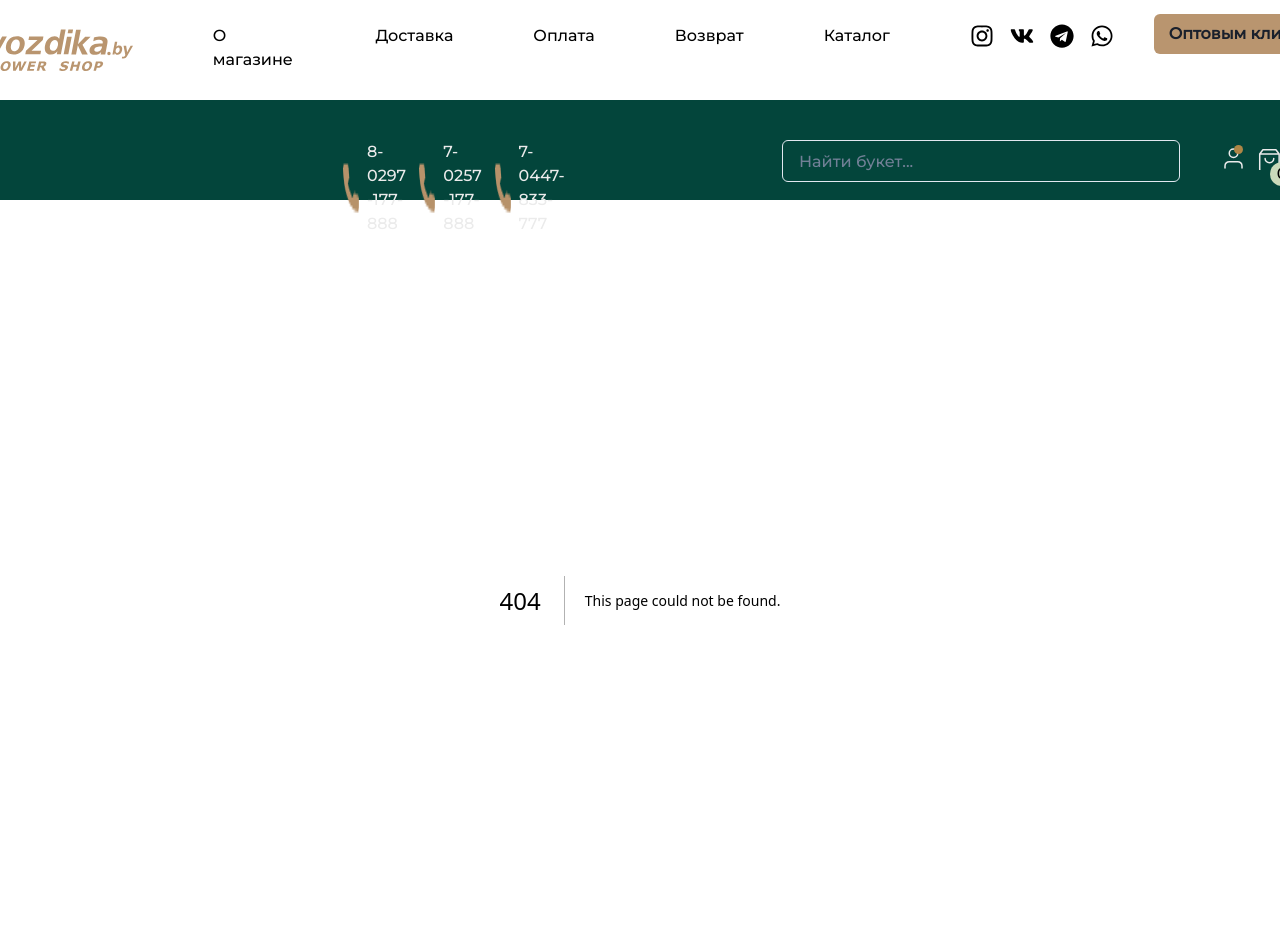
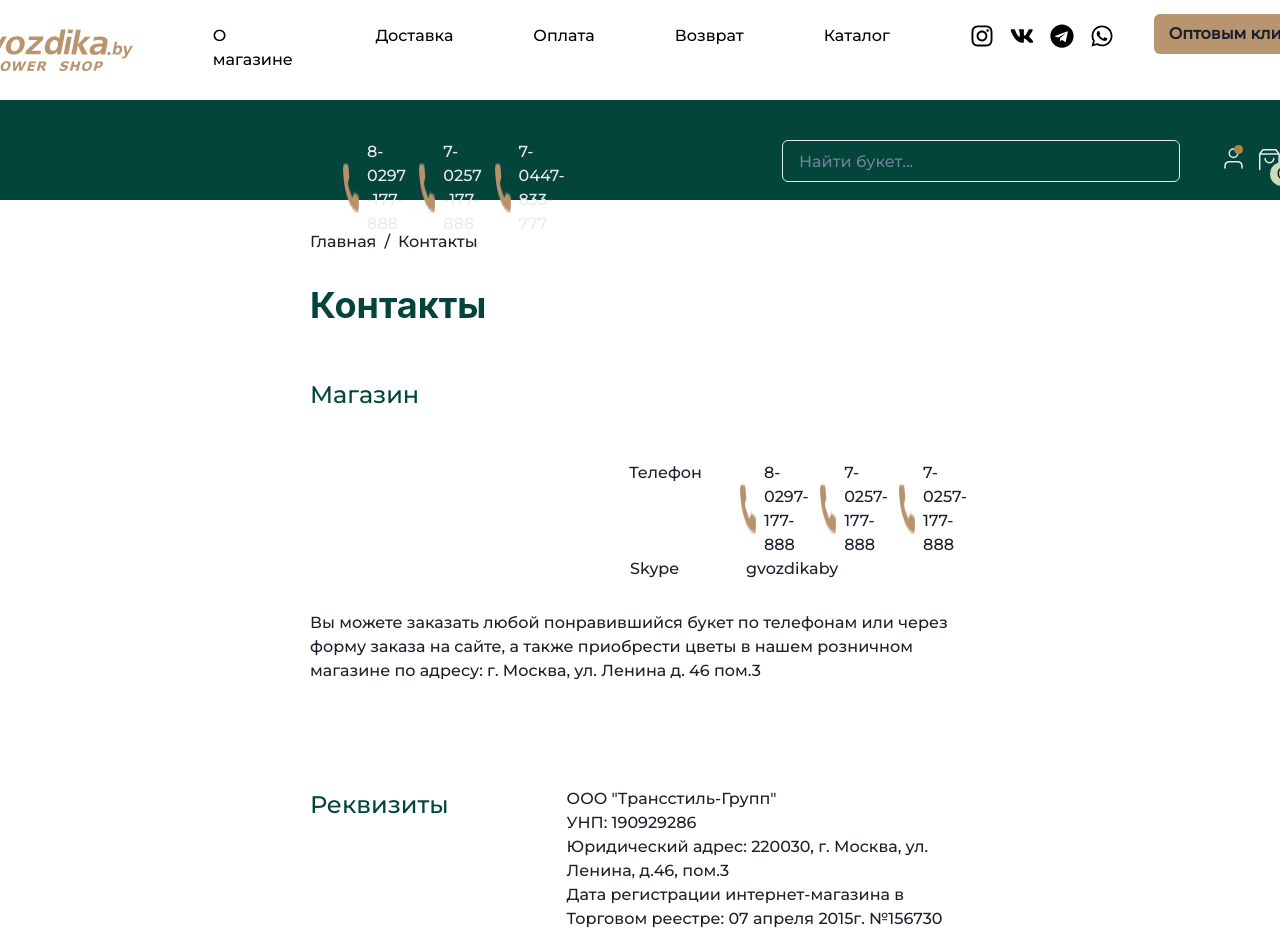
Before and after one commit to AnnVinogradova/Flower-main, a Next.js app: page /contacts in a window 1280 px wide. Before the commit this address had no page. Shown: the top 934 px of the page. Built offline with nearby package versions, Linux system fonts and the light colour scheme.

Commit message:
контакты

```diff
--- /dev/null
+++ b/components/ContactInfo/ContactInfo.js
@@ -0,0 +1,69 @@
+import { Breadcrumb, BreadcrumbItem, BreadcrumbLink, Box, Text, List, ListItem, Image, Link, FormControl, FormLabel, Input, Textarea, Checkbox, Button, Heading } from '@chakra-ui/react'
+
+export default function ContactInfo() {
+	return <>
+		<Box mt={30} ml={310} mr={310}>
+			<Breadcrumb>
+				<BreadcrumbItem>
+					<Link href="/main">
+						<BreadcrumbLink>Главная</BreadcrumbLink>
+					</Link>
+				</BreadcrumbItem>
+				<BreadcrumbItem>
+					<Link href="/contacts">
+						<BreadcrumbLink>Контакты</BreadcrumbLink>
+					</Link>
+				</BreadcrumbItem>
+			</Breadcrumb>
+			<Box>
+				<Heading mt={30} fontSize={36} color="rgba(3, 69, 59)">Контакты</Heading>
+			</Box>
+			<Box>
+				<Text mt={50} color="rgba(3, 69, 59)" fontSize={24}>Магазин</Text>
+				<Box display="flex" ml={319} mt={12}>
+					<Text>Телефон</Text>
+					<List display="flex" ml={30}>
+						<ListItem>
+							<Link href="tel:7-0297-177-888" display="flex">
+								<Image src="/img/Header/phone.png" alt="Иконка телефона" />
+								<Text>8-0297-177-888</Text>
+							</Link>
+						</ListItem>
+						<ListItem>
+							<Link href="tel:7-0257-177-888" display="flex">
+								<Image src="/img/Header/phone.png" alt="Иконка телефона" />
+								<Text>7-0257-177-888</Text>
+							</Link>
+						</ListItem>
+						<ListItem>
+							<Link href="tel:7-0257-177-888" display="flex">
+								<Image src="/img/Header/phone.png" alt="Иконка телефона" />
+								<Text>7-0257-177-888</Text>
+							</Link>
+						</ListItem>
+					</List>
+				</Box>
+			</Box>
+			<Box display="flex">
+				<Text ml={320}>Skype</Text>
+				<Link href="skype:username?call" legacyBehavior ml={67}>
+					<Text>gvozdikaby</Text>
+				</Link>
+			</Box>
+			<Box mt={30}>
+				<Text>Вы можете заказать любой понравившийся букет по телефонам или через форму заказа на сайте, а также приобрести цветы в нашем розничном магазине по адресу:
+					г. Москва, ул. Ленина д. 46 пом.3</Text>
+			</Box>
+			<Box display="flex" mt={104}>
+				<Text fontSize="24" color="rgba(3, 69, 59)">Реквизиты</Text>
+				<Box ml={118}>
+					<Text>ООО &quot;Трансстиль-Групп&quot;</Text>
+					<Text>УНП: 190929286</Text>
+					<Text>Юридический адрес: 220030, г. Москва, ул. Ленина, д.46, пом.3</Text>
+					<Text>Дата регистрации интернет-магазина в Торговом реестре: 07 апреля 2015г. №156730</Text>
+					<Text>Свидетельство о гос. регистрации №190929286 от 18.12.2007</Text>
+				</Box>
+			</Box>
+		</Box>
+	</>
+}
--- /dev/null
+++ b/pages/contacts.js
@@ -0,0 +1,10 @@
+import ContactInfo from "../components/ContactInfo/ContactInfo.js"
+import Instagram from '../components/Instagram/Instagram.js'
+import HowWork from '../components/HowWork/HowWork.js'
+export default function Contacts(){
+    return<>
+    <ContactInfo/>
+	<HowWork/>
+	<Instagram/>
+    </>
+}
```
